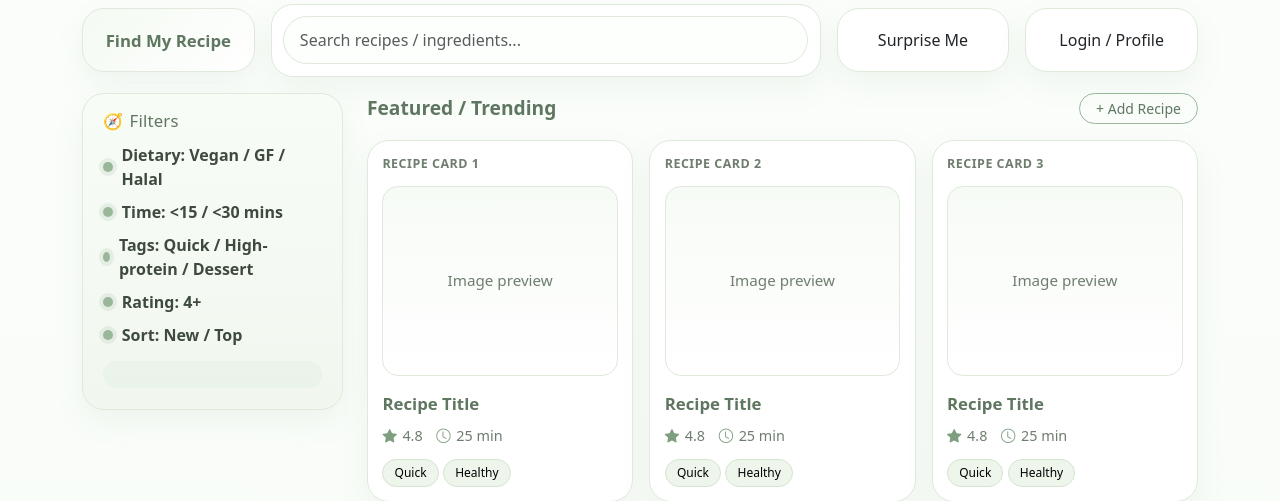
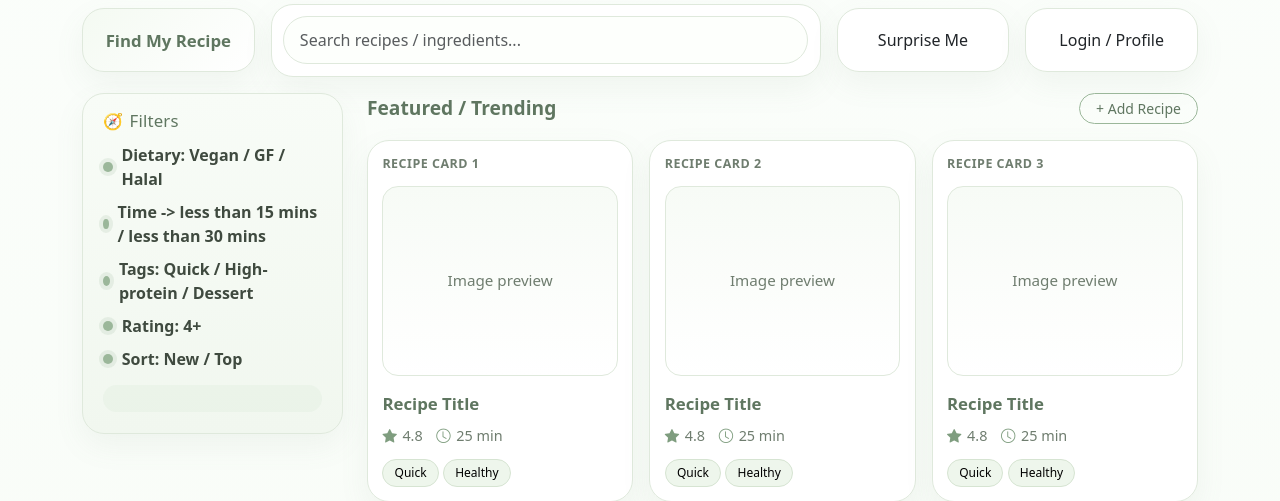
Before and after one commit to HibaBaig/find_my_recipe_team_3A, a Django app: page / in a window 1280 px wide. Shown: the part 231-732 px from the top of the page. Run offline with Django 5.2, Linux system fonts and the light colour scheme; data that the repository does not hold is empty.

Commit message:
Added New UI for filter panel

```diff
--- a/templates/home.html
+++ b/templates/home.html
@@ -45,7 +45,7 @@
           <h5>Filters</h5>
           <ul class="filter-list">
             <li>Dietary: Vegan / GF / Halal</li>
-            <li>Time: &lt;15 / &lt;30 mins</li>
+            <li>Time -> less than 15 mins / less than 30 mins</li>
             <li>Tags: Quick / High-protein / Dessert</li>
             <li>Rating: 4+</li>
             <li>Sort: New / Top</li>
```
